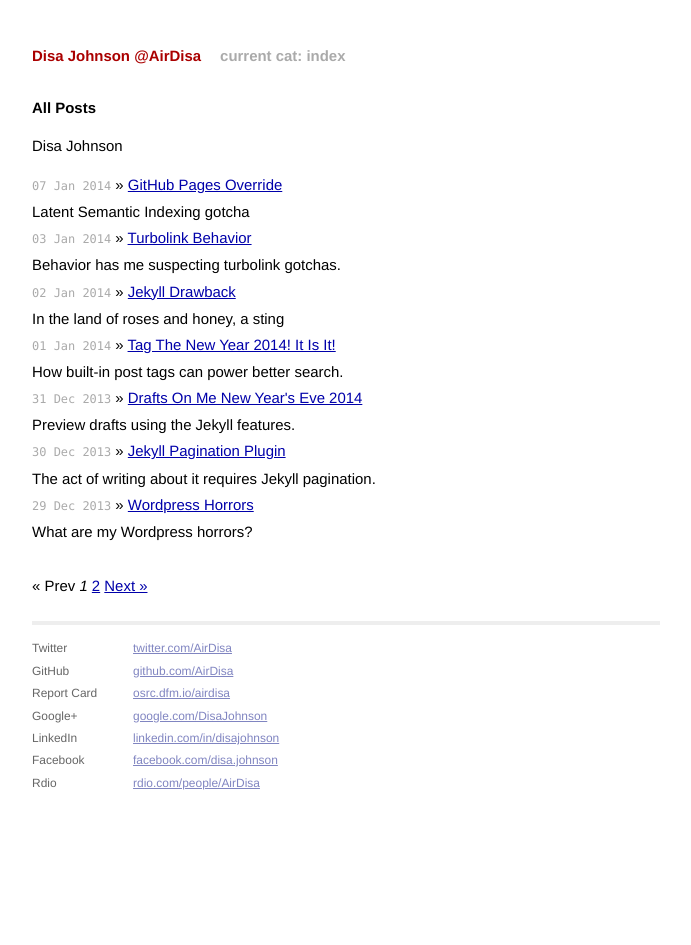
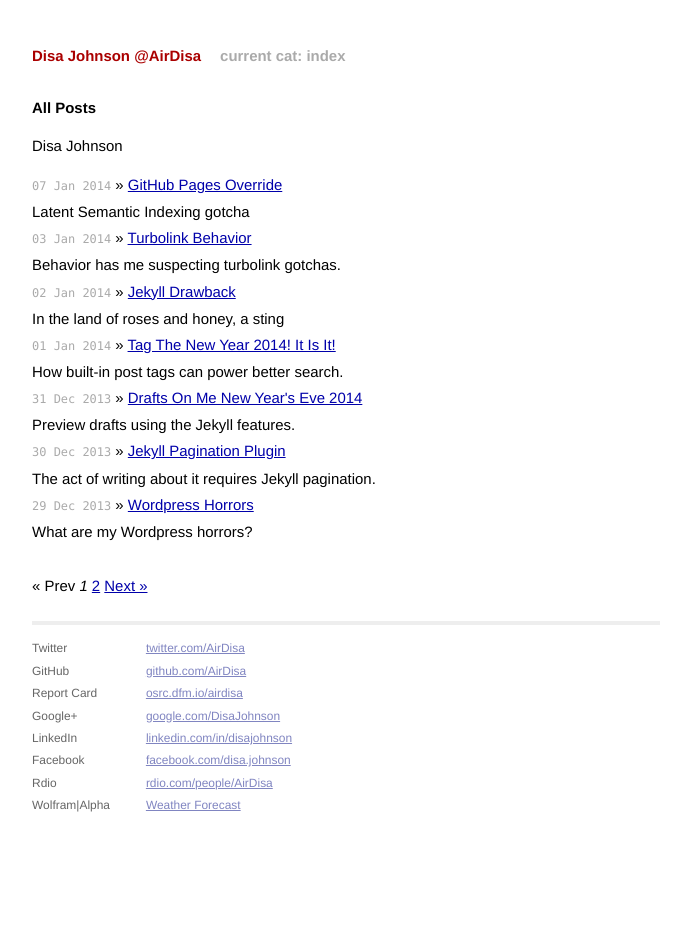
Before and after one commit to AirDisa/airdisa.github.io, a Jekyll site: the page built from index.html, in a window 1280 px wide. Shown: the whole page, without its empty margins (294-985 px from the left). Built offline with Jekyll 4.4.1, drawn with Linux system fonts in a browser that asks for light colours; Markdown is read by kramdown in place of the engine named in the settings; the list of posts is cut into pages by our own code.

Commit message:
[0.6.22 Blog] Edit _layouts/default.html footer

```diff
--- a/_layouts/default.html
+++ b/_layouts/default.html
@@ -35,6 +35,7 @@
                 LinkedIn<br />
                 Facebook<br />
                 Rdio<br />
+                Wolfram|Alpha
               </p>
             </div>
             <div class="contact">
@@ -46,6 +47,7 @@
                 <a href="http://www.linkedin.com/in/disajohnson">linkedin.com/in/disajohnson</a><br />
                 <a href="https://www.facebook.com/disa.johnson">facebook.com/disa.johnson</a><br />
                 <a href="http://www.rdio.com/people/AirDisa/">rdio.com/people/AirDisa</a><br />
+                <a href="https://www.wolframalpha.com/input/?i=weather+forecast">Weather Forecast</a><br />
               </p>
             </div>
           </div>
```
Also changed, not shown: 17 other files.
